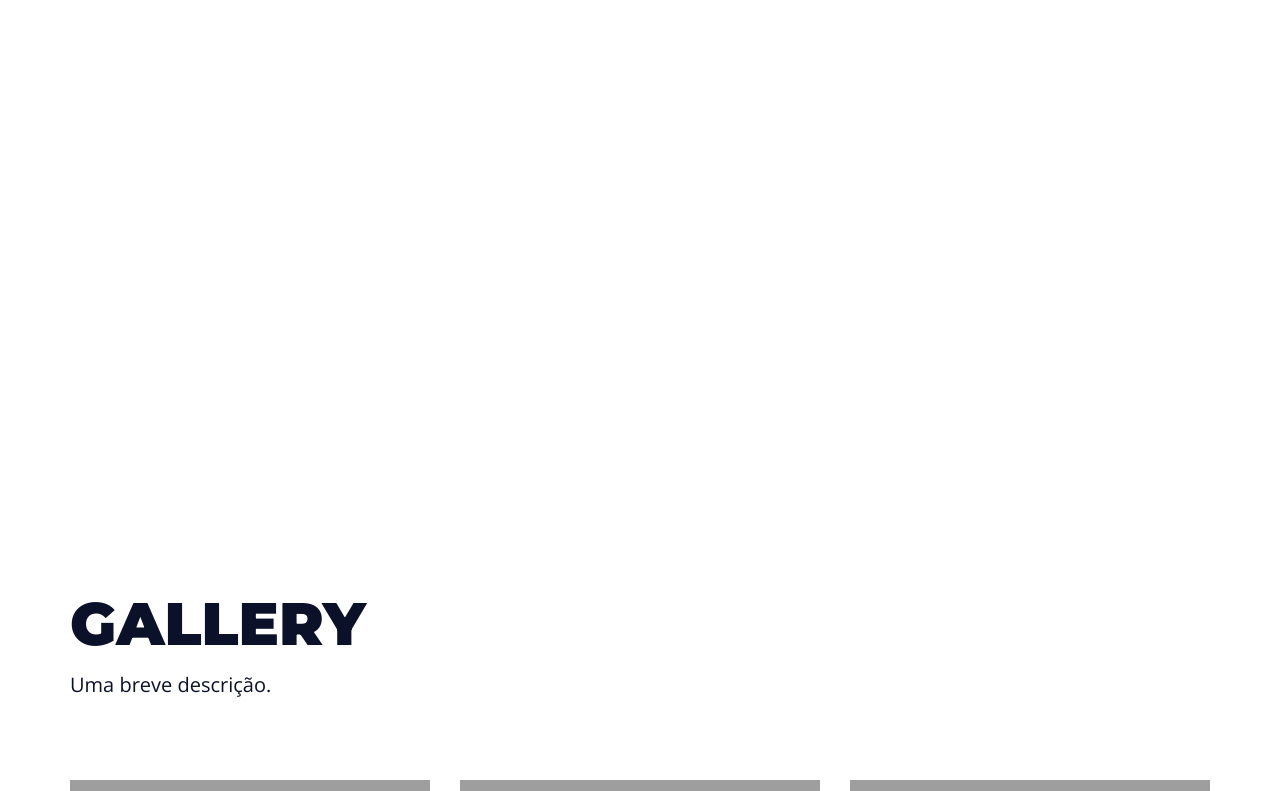
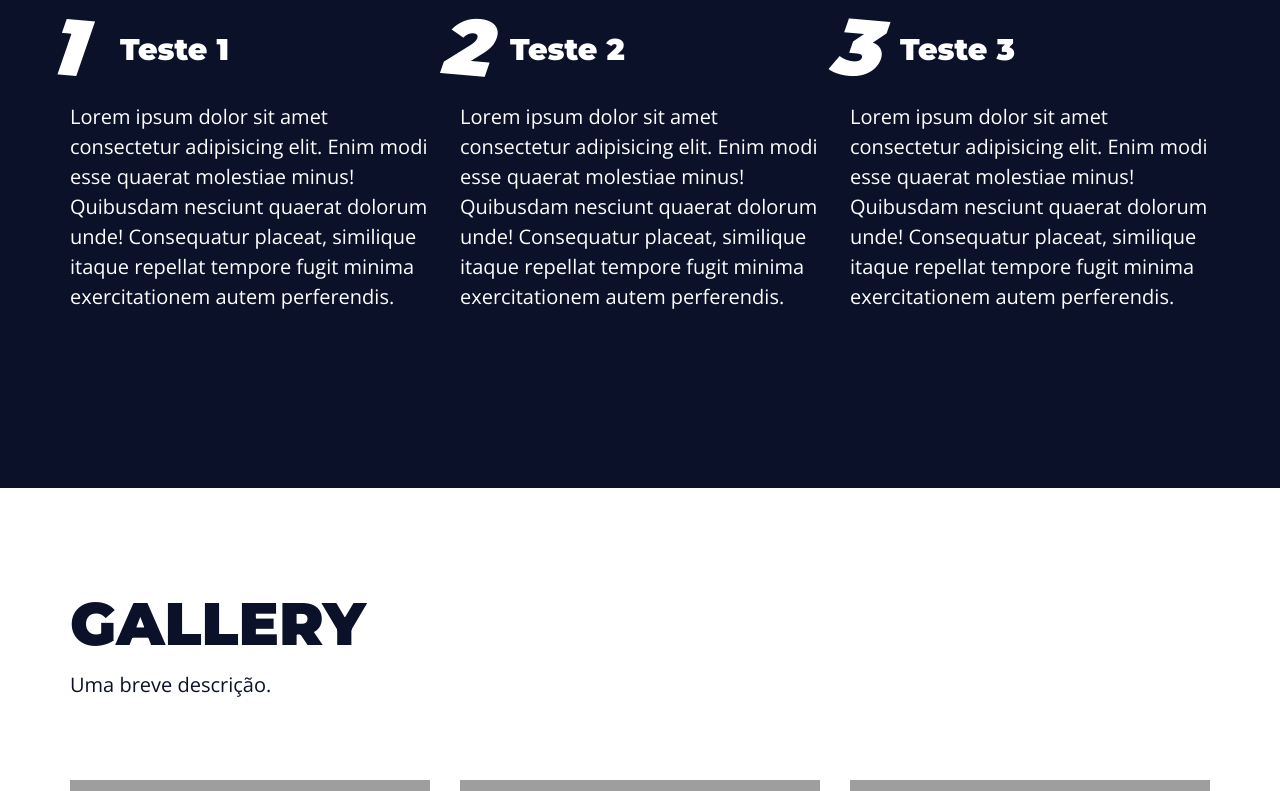
Before and after one commit to brunoramos465/LandingPage, a plain HTML site: page index.html in a window 1280 px wide. Shown: the part 2009-2800 px from the top of the page. Drawn offline with nearby package versions, Linux system fonts and the light colour scheme; grey boxes are pictures that could not be loaded.

Commit message:
Update classes.css

```diff
--- a/assets/classes.css
+++ b/assets/classes.css
@@ -3,7 +3,7 @@
     background-size: cover;
     background-position: center center;
     color:var(--white-color);
-    background-image: url(img/main-bg.svg);
+    background-image: url(/img/main-bg.svg);
 }
 
 .white-bg {
```
